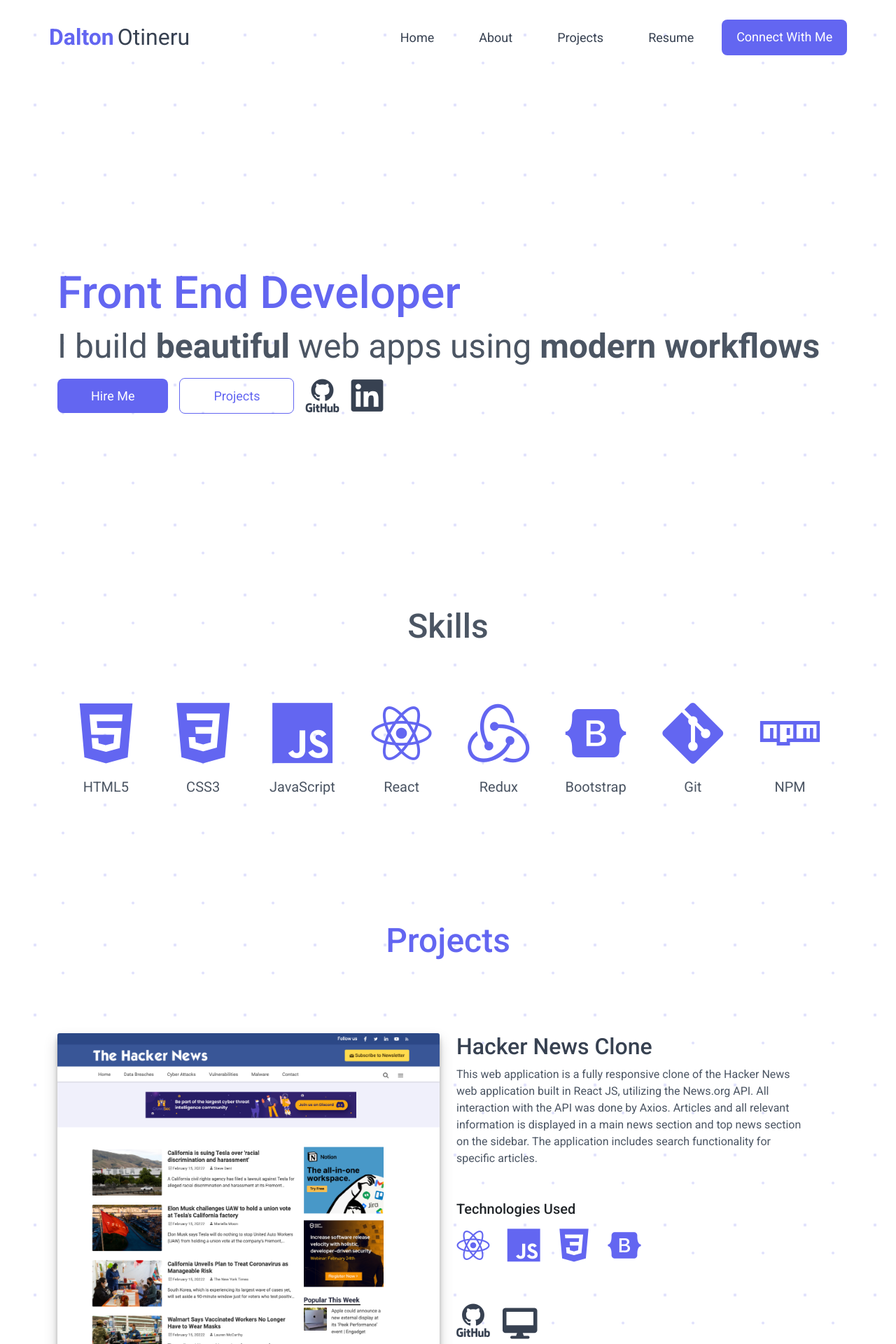
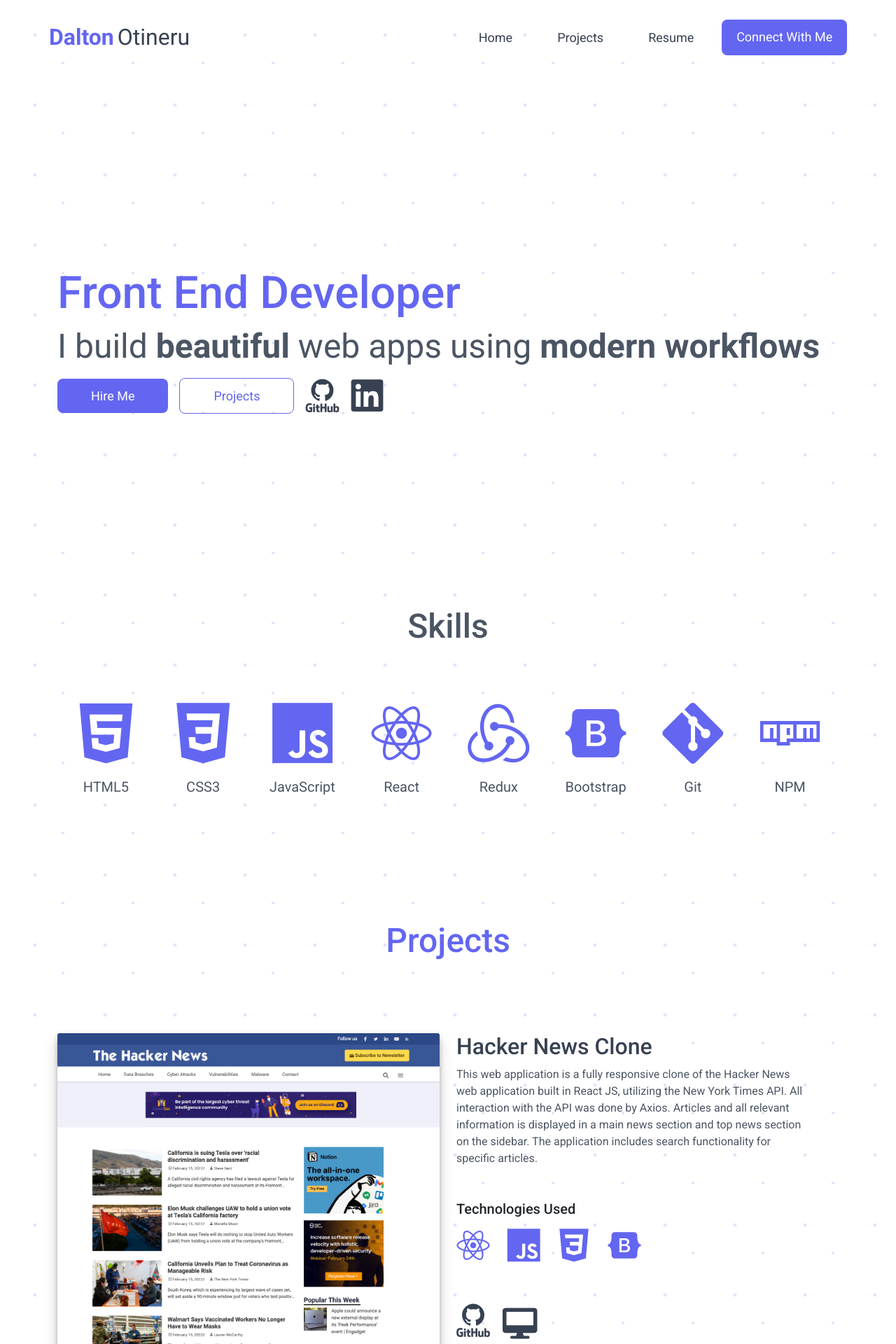
Before and after one commit to DaltonOtineru/Portfolio, a React (Create React App) app: page / in a window 1280 px wide. Shown: the top 1920 px of the page at 70% size. Built offline with nearby package versions, Linux system fonts and the light colour scheme.

Commit message:
minor styling updates

```diff
--- a/src/components/App/App.scss
+++ b/src/components/App/App.scss
@@ -1,3 +1,11 @@
+html {
+  scroll-behavior: smooth;
+}
+.app {
+  z-index: 1;
+  position: relative;
+  font-family: 'Roboto';
+}
 .app:before {
   content: '';
   z-index: -1 !important;
@@ -13,8 +21,3 @@
   background-size: 100px 100px;
   background-position: 0 0, 40px 40px;
 }
-.app {
-  z-index: 1;
-  position: relative;
-  font-family: 'Roboto';
-}
--- a/src/components/Contact/Contact.js
+++ b/src/components/Contact/Contact.js
@@ -55,10 +55,10 @@ const Contact = () => {
                 ></textarea>
               </div>
               <div className="submit--btn--box">
-                <button type="submit" className="submit--btn">
+                <Button type="submit" className="submit--btn">
                   Submit
                   <FiSend className="submit--btn--icon" />
-                </button>
+                </Button>
               </div>
             </form>
           </div>
--- a/src/components/Contact/Contact.scss
+++ b/src/components/Contact/Contact.scss
@@ -71,7 +71,7 @@
   margin: 0 auto;
   display: flex;
   justify-content: center;
-  // align-items: flex-start;
+
   padding-top: 4rem;
 }
 .submit--btn {
@@ -80,6 +80,7 @@
   padding: 0.7rem 1.7rem !important;
   font-size: 1.3rem !important;
   border: none !important;
+  color: #ffffff;
 }
 .submit--btn:hover {
   background: $dark-purple !important;
--- a/src/components/Navbar/MenuItems.js
+++ b/src/components/Navbar/MenuItems.js
@@ -4,11 +4,7 @@ export const MenuItems = [
     url: '#',
     cName: 'nav--link',
   },
-  {
-    title: 'About',
-    url: '#',
-    cName: 'nav--link',
-  },
+
   {
     title: 'Projects',
     url: '#projects',
@@ -16,7 +12,7 @@ export const MenuItems = [
   },
   {
     title: 'Resume',
-    url: 'https://resume.creddle.io/resume/47x9hso76l9',
+    url: 'https://drive.google.com/file/d/13LUF0gIEOD5HCdDvxj_K_hdwm79z__0_/view?usp=sharing',
     cName: 'nav--link',
     target: '_blank',
   },
--- a/src/components/Projects/HackerNews.js
+++ b/src/components/Projects/HackerNews.js
@@ -32,11 +32,11 @@ const HackerNews = () => {
             <h4 className="project--name">Hacker News Clone</h4>
             <p className="project--description">
               This web application is a fully responsive clone of the Hacker
-              News web application built in React JS, utilizing the News.org
-              API. All interaction with the API was done by Axios. Articles and
-              all relevant information is displayed in a main news section and
-              top news section on the sidebar. The application includes search
-              functionality for specific articles.
+              News web application built in React JS, utilizing the New York
+              Times API. All interaction with the API was done by Axios.
+              Articles and all relevant information is displayed in a main news
+              section and top news section on the sidebar. The application
+              includes search functionality for specific articles.
             </p>
             <div className="project--tech">
               <h5 className="project--tech--header">Technologies Used</h5>
--- a/src/components/Projects/Projects.scss
+++ b/src/components/Projects/Projects.scss
@@ -87,7 +87,7 @@
 
 @media (max-width: 991px) {
   .projects {
-    padding-bottom: 5rem;
+    padding-bottom: 3rem;
   }
   .projects--header {
     padding-bottom: 3rem;
```
